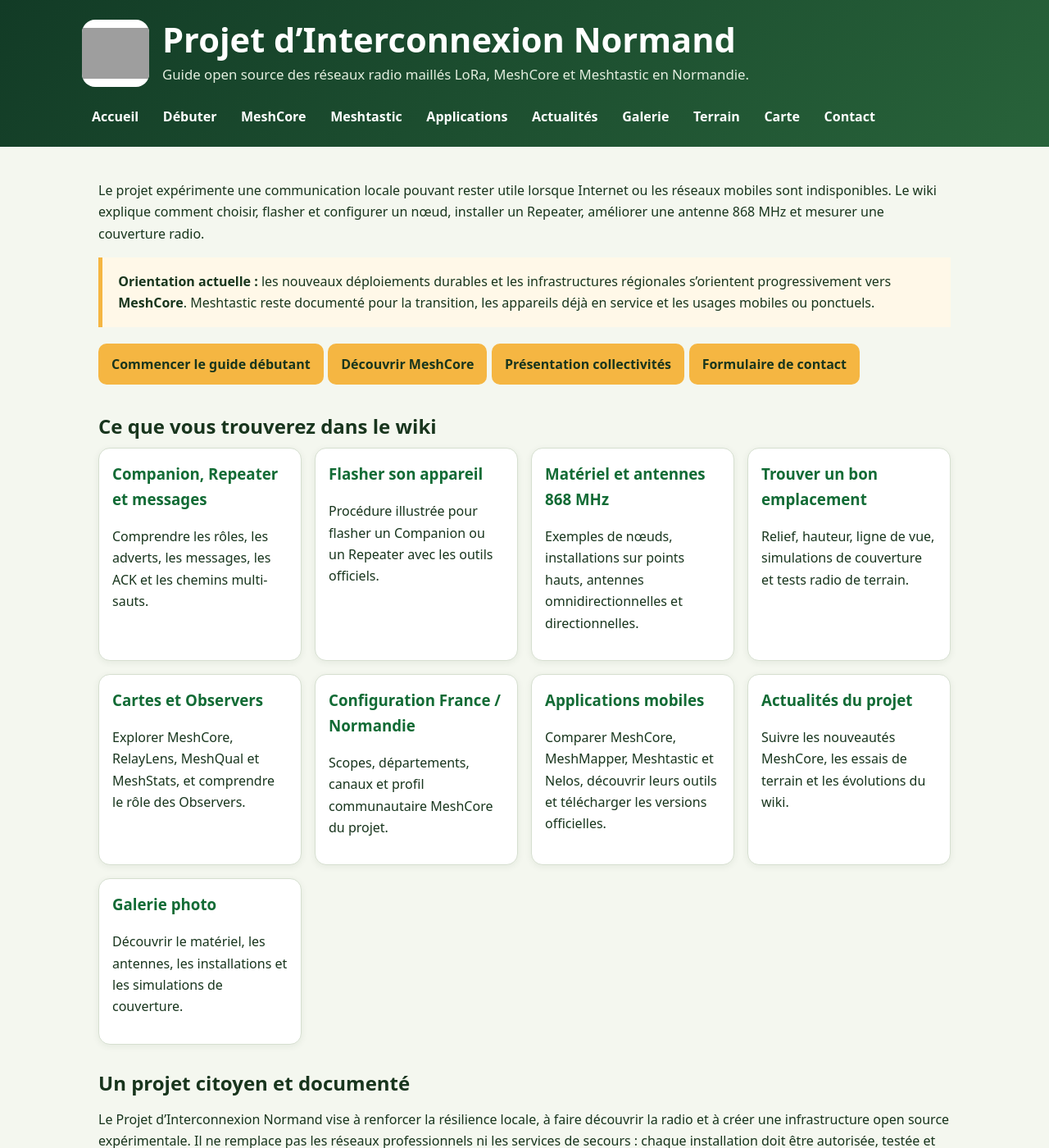
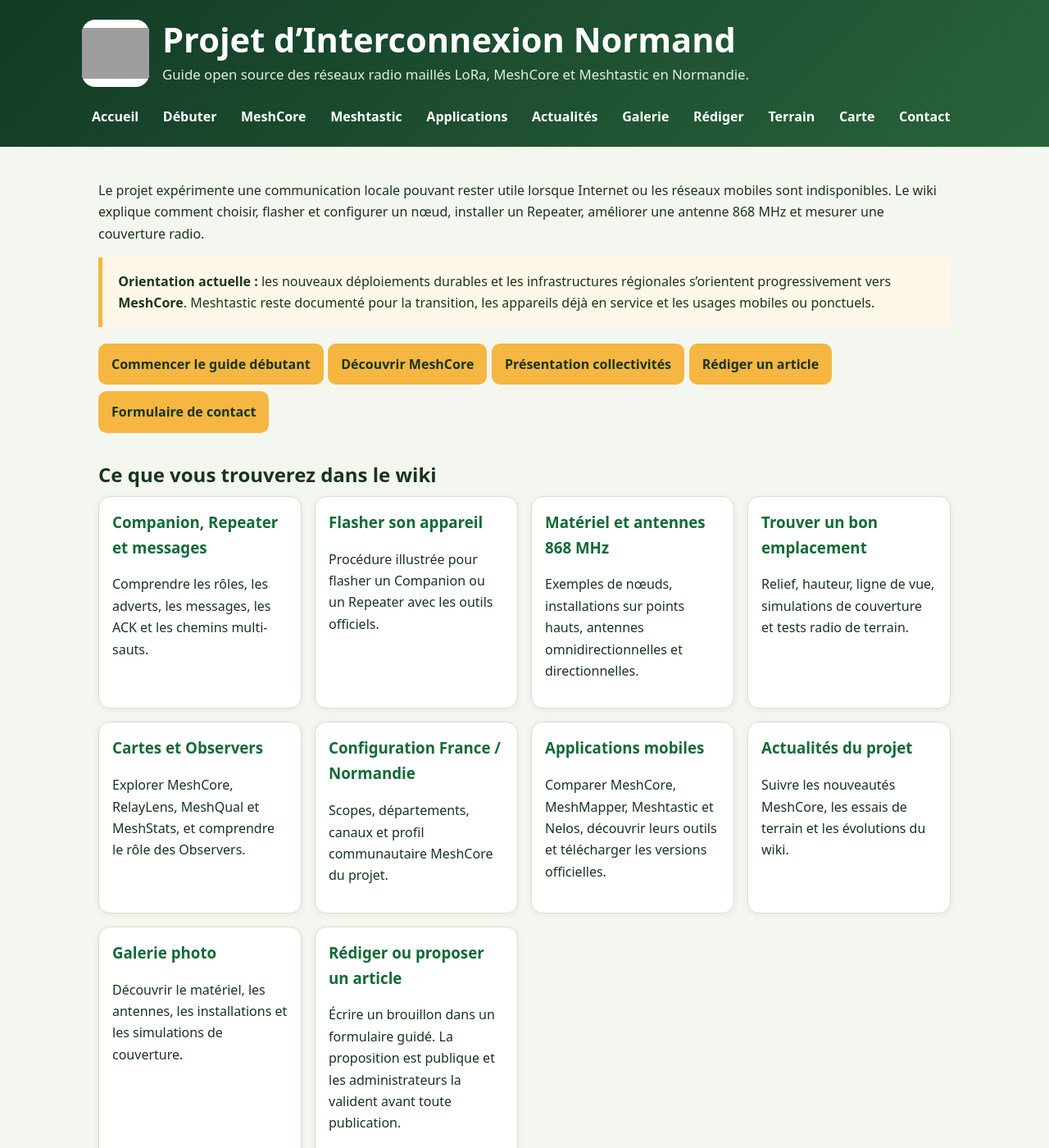
Before and after one commit to 1234LUCIUS/projet-interconnexion-normand-wiki, a Jekyll site: the page docs/index.html, which Jekyll copies as it is, in a window 1280 px wide and 1400 px high. Shown: the whole window at 82% size. Built offline with Jekyll 4.4.1, drawn with Linux system fonts in a browser that asks for light colours; grey boxes are pictures that could not be loaded.

Commit message:
docs: add guided article proposal workflow

```diff
--- a/docs/_layouts/wiki.html
+++ b/docs/_layouts/wiki.html
@@ -23,6 +23,7 @@
         <a href="{{ '/meshcore/01-demarrage.html' | relative_url }}">MeshCore</a>
         <a href="{{ '/meshtastic/01-demarrage.html' | relative_url }}">Meshtastic</a>
         <a href="{{ '/09-applications-mobiles.html' | relative_url }}">Applications</a>
+        <a href="{{ '/rediger-un-article.html' | relative_url }}">Rédiger</a>
         <a href="{{ '/terrain/01-test-radio.html' | relative_url }}">Terrain</a>
         <a href="{{ '/04-carte-interactive.html' | relative_url }}">Carte</a>
         <a href="{{ '/contact.html' | relative_url }}">Contact</a>
--- a/docs/index.html
+++ b/docs/index.html
@@ -49,7 +49,7 @@
       </div>
       </div>
       <nav class="site-nav" aria-label="Navigation principale">
-        <a href="./">Accueil</a><a href="guide-debutant.html">Débuter</a><a href="meshcore/01-demarrage.html">MeshCore</a><a href="meshtastic/01-demarrage.html">Meshtastic</a><a href="09-applications-mobiles.html">Applications</a><a href="actualites.html">Actualités</a><a href="galerie.html">Galerie</a><a href="terrain/01-test-radio.html">Terrain</a><a href="04-carte-interactive.html">Carte</a><a href="contact.html">Contact</a>
+        <a href="./">Accueil</a><a href="guide-debutant.html">Débuter</a><a href="meshcore/01-demarrage.html">MeshCore</a><a href="meshtastic/01-demarrage.html">Meshtastic</a><a href="09-applications-mobiles.html">Applications</a><a href="actualites.html">Actualités</a><a href="galerie.html">Galerie</a><a href="rediger-un-article.html">Rédiger</a><a href="terrain/01-test-radio.html">Terrain</a><a href="04-carte-interactive.html">Carte</a><a href="contact.html">Contact</a>
       </nav>
     </div>
   </header>
@@ -60,7 +60,7 @@
     </section>
     <p>Le projet expérimente une communication locale pouvant rester utile lorsque Internet ou les réseaux mobiles sont indisponibles. Le wiki explique comment choisir, flasher et configurer un nœud, installer un Repeater, améliorer une antenne 868 MHz et mesurer une couverture radio.</p>
     <p class="notice"><strong>Orientation actuelle :</strong> les nouveaux déploiements durables et les infrastructures régionales s’orientent progressivement vers <strong>MeshCore</strong>. Meshtastic reste documenté pour la transition, les appareils déjà en service et les usages mobiles ou ponctuels.</p>
-    <p><a class="cta" href="guide-debutant.html">Commencer le guide débutant</a><a class="cta" href="meshcore/01-demarrage.html">Découvrir MeshCore</a><a class="cta" href="07-presentation-collectivites.html">Présentation collectivités</a><a class="cta" href="contact.html">Formulaire de contact</a></p>
+    <p><a class="cta" href="guide-debutant.html">Commencer le guide débutant</a><a class="cta" href="meshcore/01-demarrage.html">Découvrir MeshCore</a><a class="cta" href="07-presentation-collectivites.html">Présentation collectivités</a><a class="cta" href="rediger-un-article.html">Rédiger un article</a><a class="cta" href="contact.html">Formulaire de contact</a></p>
 
     <h2>Ce que vous trouverez dans le wiki</h2>
     <div class="grid">
@@ -73,6 +73,7 @@
       <a class="card" href="09-applications-mobiles.html"><h3>Applications mobiles</h3><p>Comparer MeshCore, MeshMapper, Meshtastic et Nelos, découvrir leurs outils et télécharger les versions officielles.</p></a>
       <a class="card" href="actualites.html"><h3>Actualités du projet</h3><p>Suivre les nouveautés MeshCore, les essais de terrain et les évolutions du wiki.</p></a>
       <a class="card" href="galerie.html"><h3>Galerie photo</h3><p>Découvrir le matériel, les antennes, les installations et les simulations de couverture.</p></a>
+      <a class="card" href="rediger-un-article.html"><h3>Rédiger ou proposer un article</h3><p>Écrire un brouillon dans un formulaire guidé. La proposition est publique et les administrateurs la valident avant toute publication.</p></a>
     </div>
 
     <h2>Un projet citoyen et documenté</h2>
--- a/docs/sitemap.xml
+++ b/docs/sitemap.xml
@@ -13,4 +13,5 @@
   <url><loc>https://1234lucius.github.io/projet-interconnexion-normand-wiki/02-materiel.html</loc><priority>0.8</priority><changefreq>monthly</changefreq></url>
   <url><loc>https://1234lucius.github.io/projet-interconnexion-normand-wiki/actualites.html</loc><priority>0.8</priority><changefreq>weekly</changefreq></url>
   <url><loc>https://1234lucius.github.io/projet-interconnexion-normand-wiki/galerie.html</loc><priority>0.8</priority><changefreq>monthly</changefreq></url>
+  <url><loc>https://1234lucius.github.io/projet-interconnexion-normand-wiki/rediger-un-article.html</loc><priority>0.7</priority><changefreq>monthly</changefreq></url>
 </urlset>
```
Also changed, not shown: CONTRIBUTING.md (+6 -0 lines), docs/rediger-un-article.md (added, +34 -0 lines), .github/ISSUE_TEMPLATE/proposer-un-article.yml (added).
